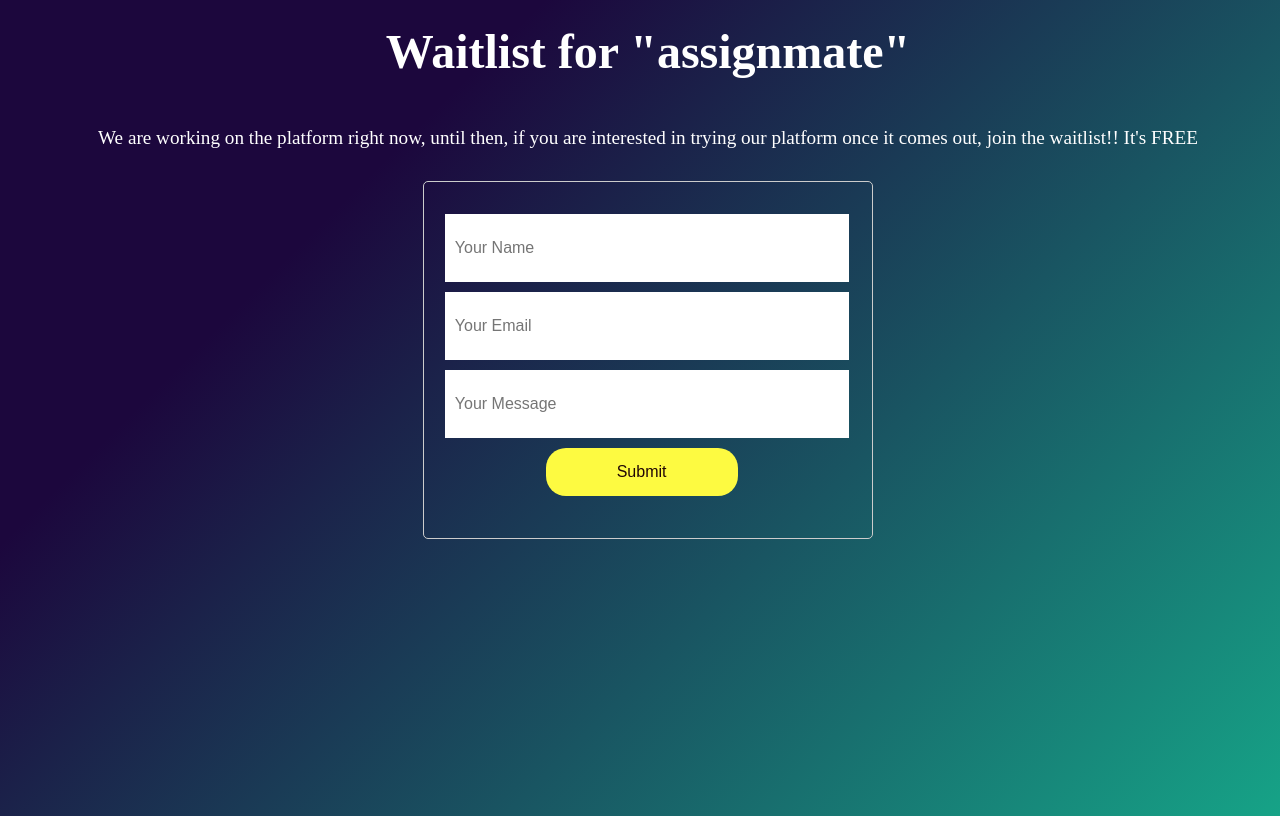
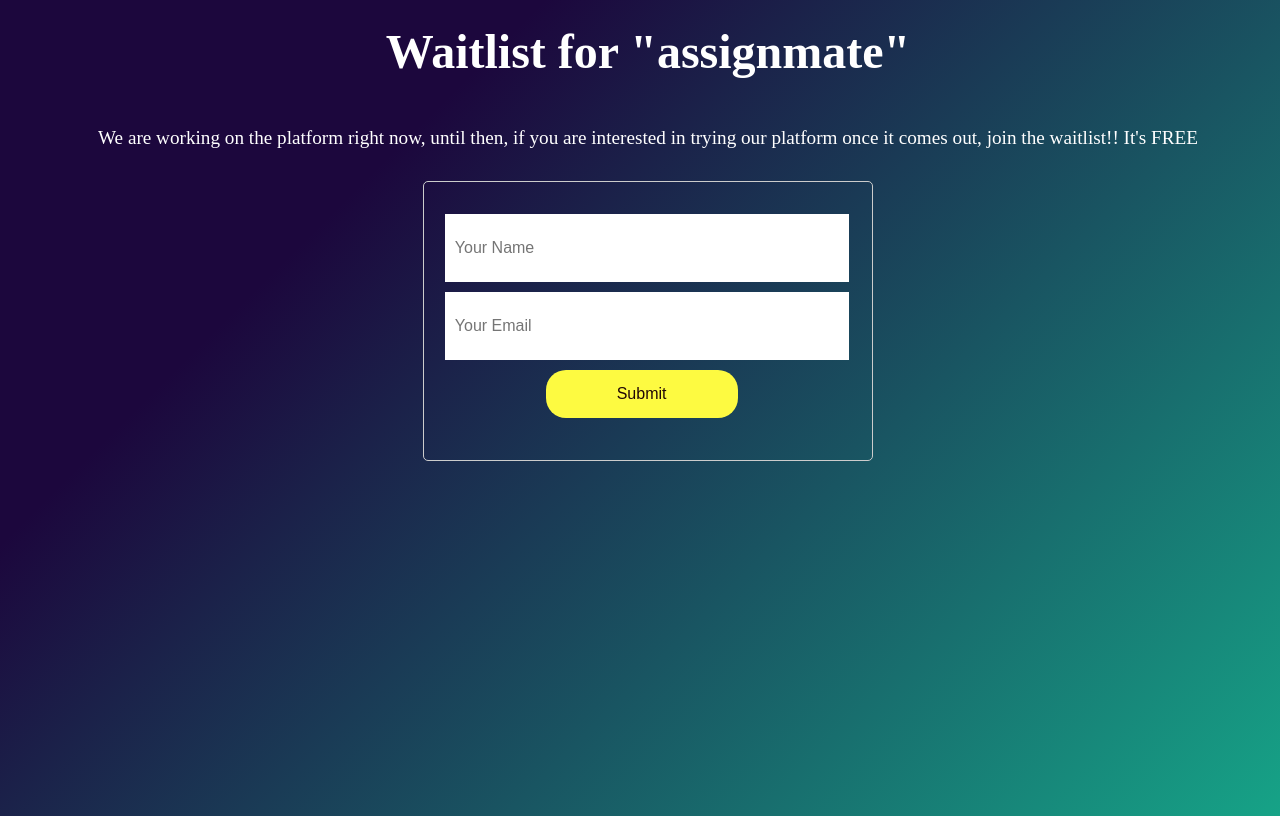
Before and after one commit to AssignMate/assignmate-waitlist, a React (Create React App) app: page / in a window 1280 px wide. Built offline with nearby package versions, Linux system fonts and the light colour scheme.

Commit message:
removed message

```diff
--- a/src/App.js
+++ b/src/App.js
@@ -31,7 +31,6 @@ export default function App() {
         <form className="form" onSubmit={(e) => Submit(e)}>
           <input placeholder="Your Name" name="Name" type="text" />
           <input placeholder="Your Email" name="Email" type="text" />
-          <input placeholder="Your Message" name="Message" type="text" />
           <input name="Name" type="submit" />
         </form>
       </div>
```
